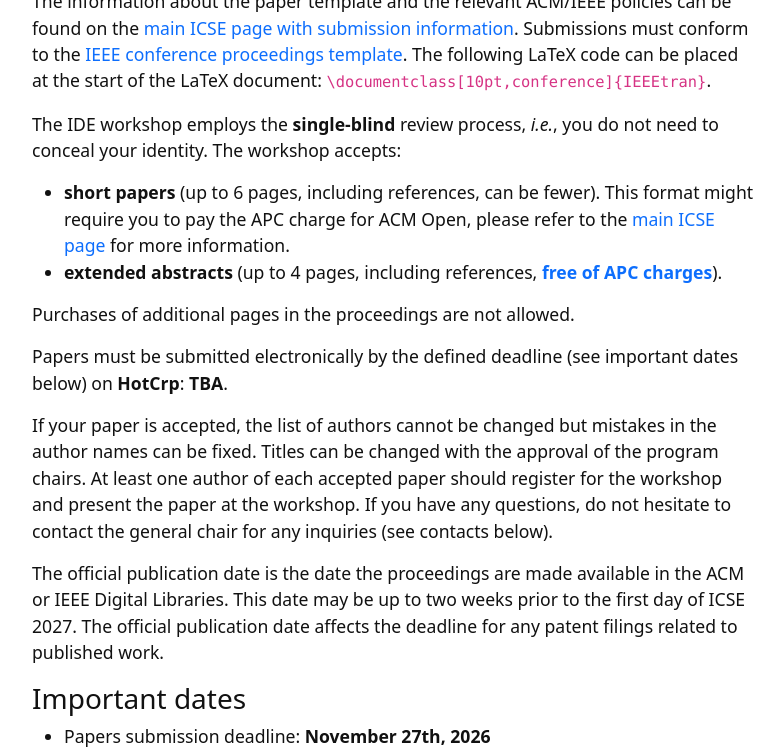
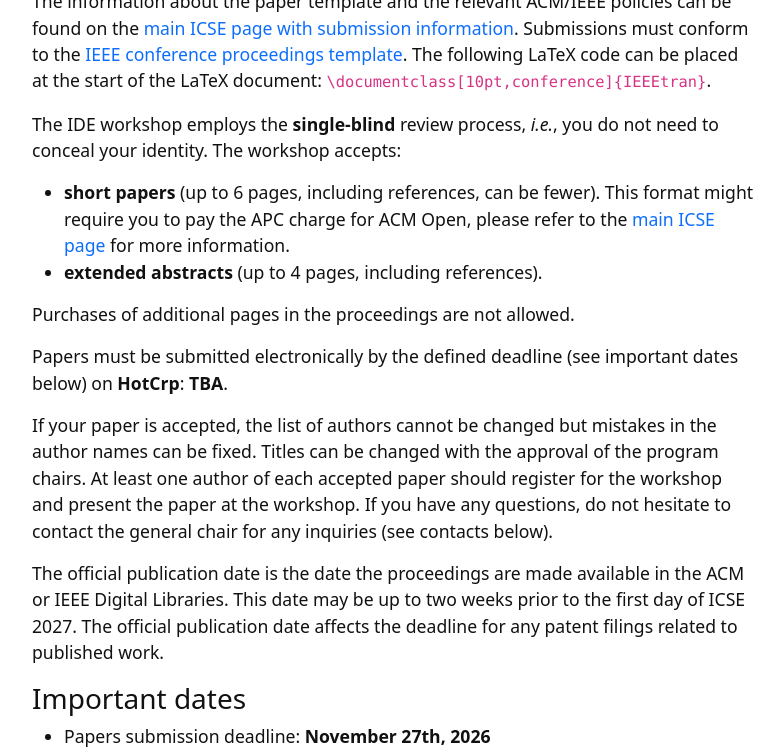
Before and after one commit to ide-workshop/ide-workshop.github.io, a Jekyll site: the page built from index.md, in a window 1280 px wide and 900 px high, scrolled down 2882 px, cut to the strip 0-752 px from the top of the window. Shown: the whole strip, without its empty margins (245-1029 px from the left). Built offline with Jekyll 4.4.1, drawn with Linux system fonts in a browser that asks for light colours.

Commit message:
remove mention of APC charges

```diff
--- a/index.md
+++ b/index.md
@@ -99,7 +99,7 @@ The following LaTeX code can be placed at the start of the LaTeX document: `\doc
 The IDE workshop employs the **single-blind** review process, _i.e._, you do not need to conceal your identity.
 The workshop accepts:
 * **short papers** (up to 6 pages, including references, can be fewer). This format might require you to pay the APC charge for ACM Open, please refer to the [main ICSE page](https://conf.researchr.org/track/icse-2026/icse-2026-research-track#Call-for-Papers) for more information.
-* **extended abstracts** (up to 4 pages, including references, [**free of APC charges**](https://libraries.acm.org/acmopen/article-types)).
+* **extended abstracts** (up to 4 pages, including references).
 
 Purchases of additional pages in the proceedings are not allowed.
 
```
